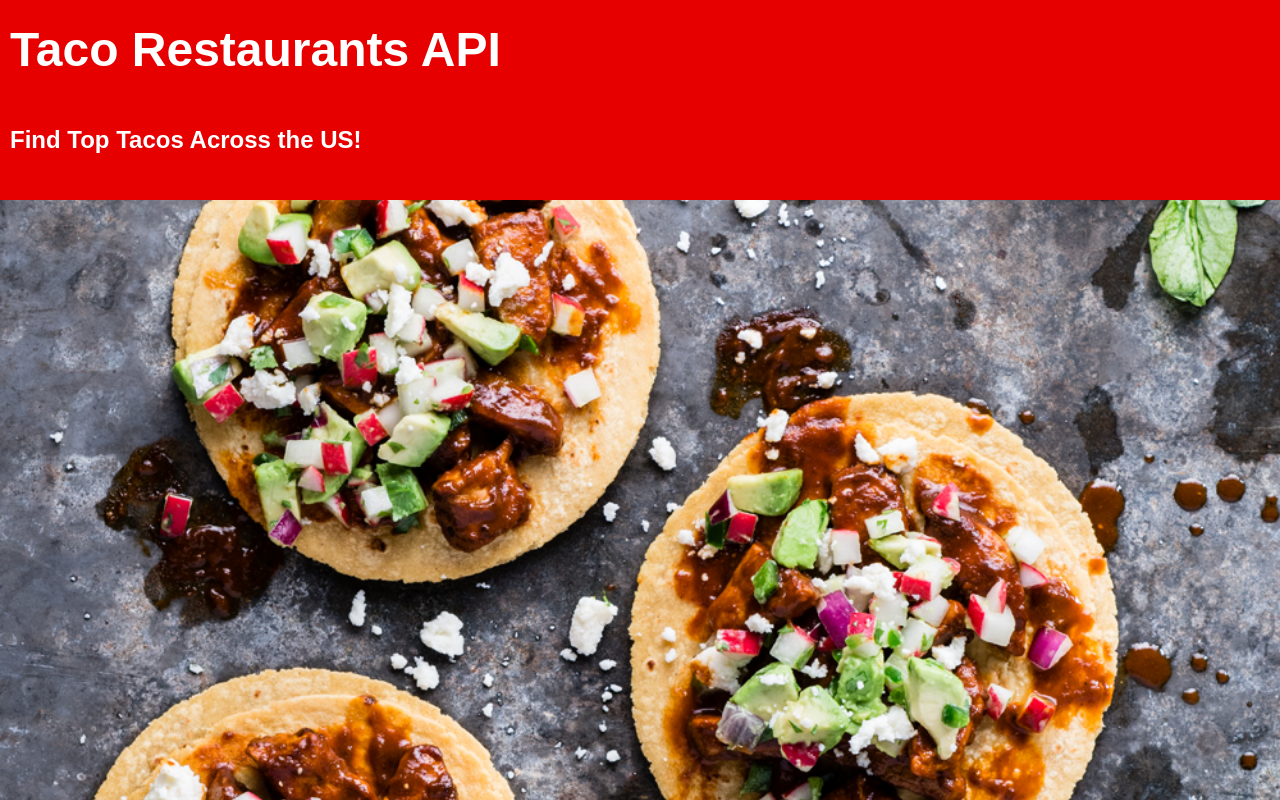
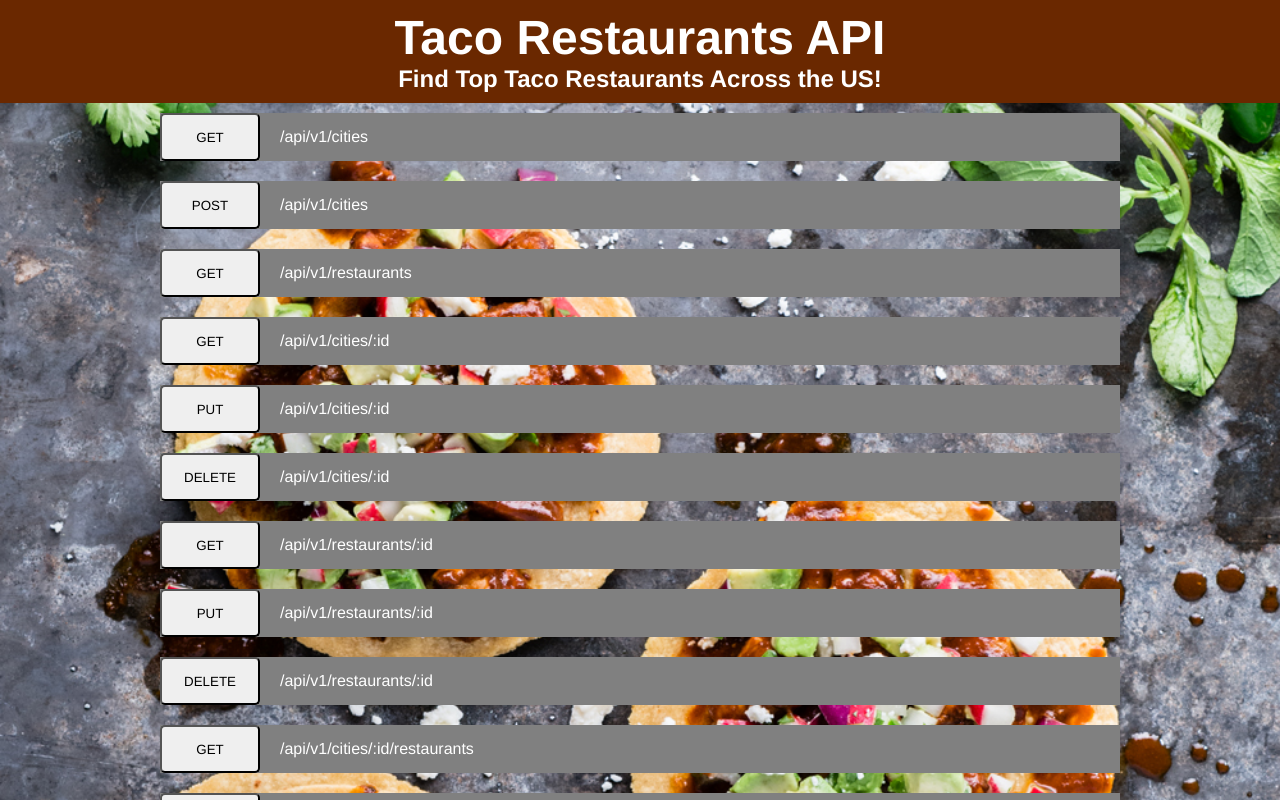
Before and after one commit to Dhanciles/byob-frontend, a React (Create React App) app: page / in a window 1280 px wide. Shown: the top 800 px of the page. Built offline with nearby package versions, Linux system fonts and the light colour scheme.

Commit message:
Work on styling for page as a whole

```diff
--- a/src/App.css
+++ b/src/App.css
@@ -1,16 +1,26 @@
 
 * {
   box-sizing: border-box;
+  font-family: 'Helvetica', sans-serif;
 }
 
-.doc-header {
-  background-color: #E60000;
+.app-container {
+  background: url('./images/tacos-2.jpg');
+  background-repeat: no-repeat;
+  background-attachment: fixed;
+  background-size: cover;
+  min-height: 100vh;
+}
+
+.doc-aside {
+  background-color: #6a2800;
   color: #ffffff;
   font-family: 'Fira Sans', sans-serif;
-  height: 200px;
+  min-height: 100px;
   display: flex;
   flex-direction: column;
   justify-content: space-around;
+  align-items: center;
   padding: 10px;
 }
 
@@ -23,14 +33,51 @@
   font-size: 1.5rem;
 }
 
-.taco-image-container {
+h3, p {
+  margin: 0;
+}
+
+pre {
+  text-align: left;
+  background: lightgray;
+  padding: 20px;
+  color: black;
+}
+
+button {
+  width: 100px;
+  border-radius: 5px;
+}
+
+.url-path {
+  margin: 15px 0;
+}
+
+.endpoint-container {
+  display: flex;
+  flex-direction: column;
+  align-items: center;
+  overflow: scroll;
   width: 100%;
-  height: 700px;
-  background: url('./images/tacos-2.jpg');
-  background-position: right center;
-  background-repeat: no-repeat;
-  background-size: cover;
-  margin-bottom: 30px;
+}
+
+.info-area {
+  display: flex;
+  flex-direction: column;
+  padding: 50px;
+}
+
+.endpoint-item-container {
+  background: #617200;
+  width: 70%;
+  display: flex;
+  flex-direction: column;
+  margin: 10px;
+  color: white;
+}
+
+.endpoint-text-container {
+  margin-left: 20px;
 }
 
 pre {
--- a/src/App.js
+++ b/src/App.js
@@ -6,14 +6,12 @@ class App extends Component {
   render() {
     return (
       <div className="app-container">
-        <header className="doc-header">
+        <aside className="doc-aside">
         <span className="logo-container">
           <h1 className="logo-text">Taco Restaurants API</h1>
         </span>
-          <h3 className="header-subtext">Find Top Tacos Across the US!</h3>
-        </header>
-        <div className="taco-image-container">
-        </div>
+          <h3 className="header-subtext">Find Top Taco Restaurants Across the US!</h3>
+        </aside>
         <EndPointContainer />
       </div>
     );
```
Also changed, not shown: src/endpoints-data.js (+20 -10 lines).
